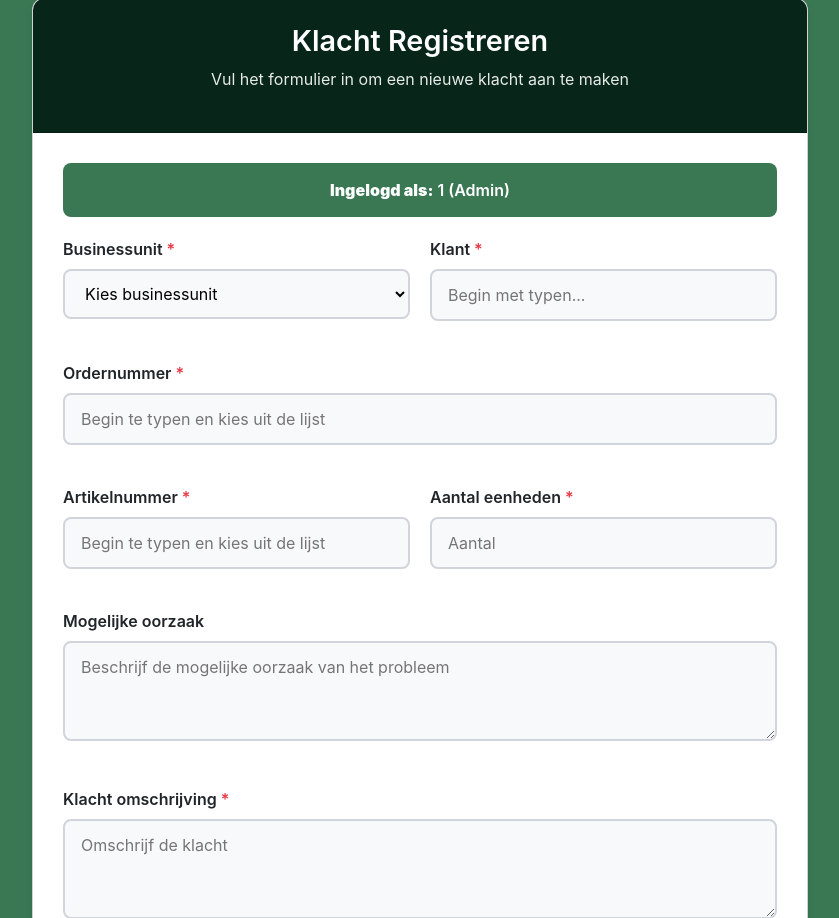
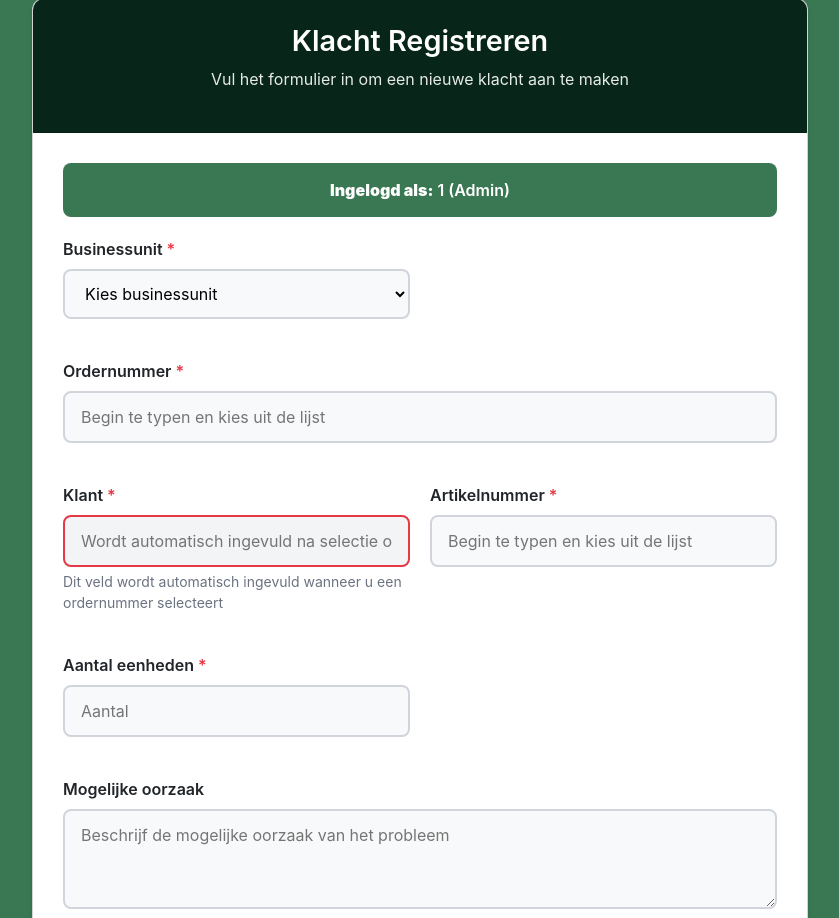
Before and after one commit to A-D-DBS-application/web-application-2025-group-10, a Flask app: page /user/klacht/aanmaken in a window 1280 px wide. Shown: the part 148-1066 px from the top of the page, without its empty margins (220-1059 px from the left). Run offline with Flask 3, Linux system fonts and the light colour scheme; the visitor is signed in with stand-in values (Sample User, id 1); data that the repository does not hold is empty.

Commit message:
Wijzig volgorde klacht aanmaken: ordernummer eerst, klantnaam automatisch invullen

```diff
--- a/app/templates/klacht_aanmaken.html
+++ b/app/templates/klacht_aanmaken.html
@@ -44,19 +44,6 @@
                         </select>
                     </div>
 
-                    <div class="form-group">
-                        <label for="klant_naam" class="required">Klant</label>
-                        <input type="text" name="klant_naam" id="klant_naam" list="klanten_datalist" placeholder="Begin met typen..." value="{{ request.form.get('klant_naam','') }}" required>
-                        <input type="hidden" name="klant_id" id="klant_id" value="{{ request.form.get('klant_id','') }}">
-                        <input type="hidden" name="is_new_customer" id="is_new_customer" value="false">
-                        <datalist id="klanten_datalist">
-                            {% for klant in klanten %}
-                                <option value="{{ klant.klantnaam }}" data-id="{{ klant.klant_id }}"></option>
-                            {% endfor %}
-                        </datalist>
-
-                    </div>
-
                     <div class="form-group full-width">
                         <label for="order_nummer" class="required">Ordernummer</label>
                         <input type="text" name="order_nummer" id="order_nummer" list="orders_datalist" value="{{ request.form.get('order_nummer','') }}" required placeholder="Begin te typen en kies uit de lijst">
@@ -65,6 +52,19 @@
                                 <option value="{{ order.order_nummer }}" data-klantid="{{ order.klant_id or '' }}" data-klantnaam="{{ order.klantnaam or '' }}"></option>
                             {% endfor %}
                         </datalist>
+                    </div>
+
+                    <div class="form-group">
+                        <label for="klant_naam" class="required">Klant</label>
+                        <input type="text" name="klant_naam" id="klant_naam" list="klanten_datalist" placeholder="Wordt automatisch ingevuld na selectie ordernummer" value="{{ request.form.get('klant_naam','') }}" required readonly style="background-color: #f3f4f6; cursor: not-allowed;">
+                        <input type="hidden" name="klant_id" id="klant_id" value="{{ request.form.get('klant_id','') }}">
+                        <input type="hidden" name="is_new_customer" id="is_new_customer" value="false">
+                        <datalist id="klanten_datalist">
+                            {% for klant in klanten %}
+                                <option value="{{ klant.klantnaam }}" data-id="{{ klant.klant_id }}"></option>
+                            {% endfor %}
+                        </datalist>
+                        <small style="display: block; margin-top: 4px; color: #6b7280; font-size: 0.875rem;">Dit veld wordt automatisch ingevuld wanneer u een ordernummer selecteert</small>
                     </div>
 
                     <div class="form-group">
@@ -280,19 +280,21 @@
             if (!orderInput || !orderDatalist || !klantNaamInput || !klantIdHidden) return false;
             const match = Array.from(orderDatalist.options).find(opt => String(opt.value) === String(orderInput.value));
             if (match) {
-
+                // Order gevonden: vul klant automatisch in
                 const kid = match.dataset.klantid || '';
                 const kname = match.dataset.klantnaam || '';
                 klantIdHidden.value = kid;
                 if (klantNaamInput) {
                     klantNaamInput.value = kname;
+                    klantNaamInput.style.borderColor = kname ? '#10b981' : '#e63946';
                 }
                 return true;
             } else {
-
+                // Order niet gevonden: leeg klant veld
                 klantIdHidden.value = '';
                 if (klantNaamInput) {
-
+                    klantNaamInput.value = '';
+                    klantNaamInput.style.borderColor = '#e63946';
                 }
                 return false;
             }
@@ -324,24 +326,28 @@
                     isValid = false;
                 }
             });
-            if (klantNaamInput && klantDatalist) {
-                const match = Array.from(klantDatalist.options).find(opt => opt.value === klantNaamInput.value);
-                if (!match) {
-                    isValid = false;
-                    alert('Kies een klant uit de lijst.');
-                } else {
-                    klantIdHidden.value = match.dataset.id || '';
-                }
-            }
-
+            // Valideer eerst ordernummer (moet eerst worden ingevuld)
             if (orderInput && orderDatalist) {
                 const matchOrder = Array.from(orderDatalist.options).find(opt => String(opt.value) === String(orderInput.value));
                 if (!matchOrder) {
                     isValid = false;
-                    alert('Kies een bestaand ordernummer uit de lijst.');
+                    alert('Kies eerst een bestaand ordernummer uit de lijst. De klant wordt automatisch ingevuld.');
+                    orderInput.focus();
+                } else {
+                    // Order is geldig, sync klant automatisch
+                    syncOrderSelection();
                 }
             }
-            g
+
+            // Valideer klant (wordt automatisch ingevuld na order selectie)
+            if (klantNaamInput && klantIdHidden) {
+                if (!klantIdHidden.value || !klantNaamInput.value) {
+                    isValid = false;
+                    alert('Selecteer eerst een ordernummer. De klant wordt automatisch ingevuld.');
+                    if (orderInput) orderInput.focus();
+                }
+            }
+
             if (artikelInput && productenDatalist) {
                 const matchArt = Array.from(productenDatalist.options).find(opt => String(opt.value) === String(artikelInput.value));
                 if (!matchArt) {
@@ -362,10 +368,12 @@
         if (orderInput) {
             orderInput.addEventListener('change', syncOrderSelection);
             orderInput.addEventListener('blur', syncOrderSelection);
+            orderInput.addEventListener('input', syncOrderSelection);
         }
 
+        // Initialiseer: sync order eerst, dan klant
+        syncOrderSelection();
         syncKlantSelection();
-        syncOrderSelection();
 
         if (isNewCustomerInput && isNewCustomerInput.value === 'true') {
             setNewCustomerMode(true);
```
